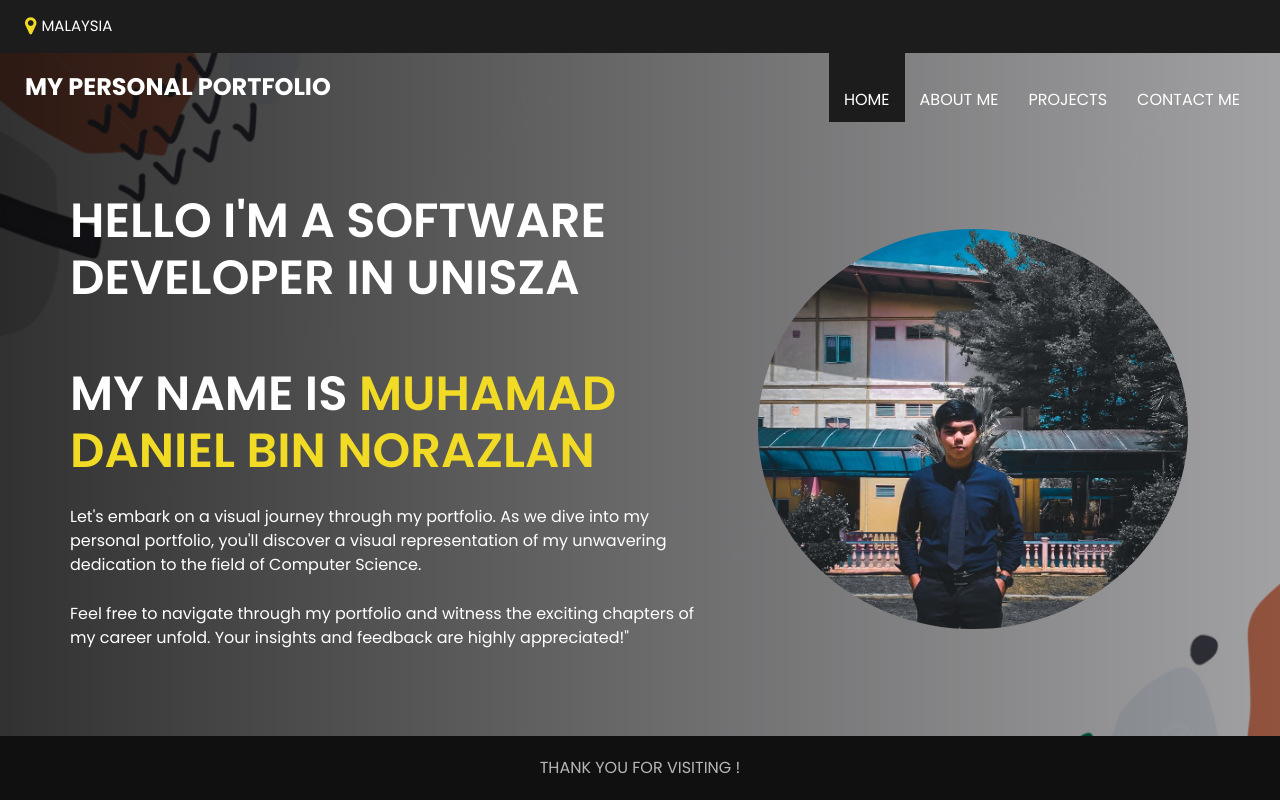
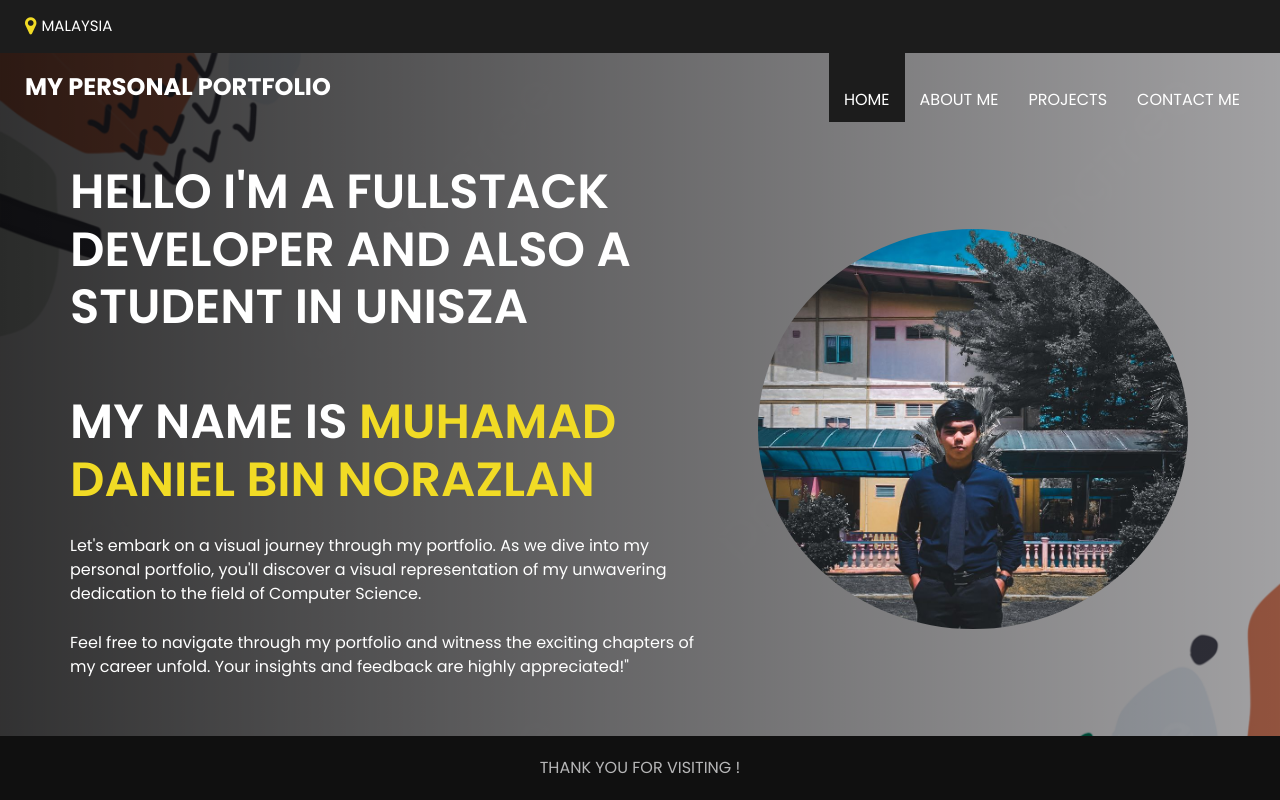
Before and after one commit to MuhamadDaniel/Daniel.MyPortfolio, a plain HTML site: page index.html in a window 1280 px wide. Drawn offline with nearby package versions, Linux system fonts and the light colour scheme; a script that the page names is missing.

Commit message:
Update index.html

```diff
--- a/index.html
+++ b/index.html
@@ -95,7 +95,7 @@
                                 <div class="col-md-7">
                                     <div class="detail-box">
                                         <h1>
-                                            Hello I'm a Software Developer in UNISZA
+                                            Hello I'm a fullstack developer and also a student in UNISZA
                                             <br><br>
                                             My name is
                                             <span>
```
